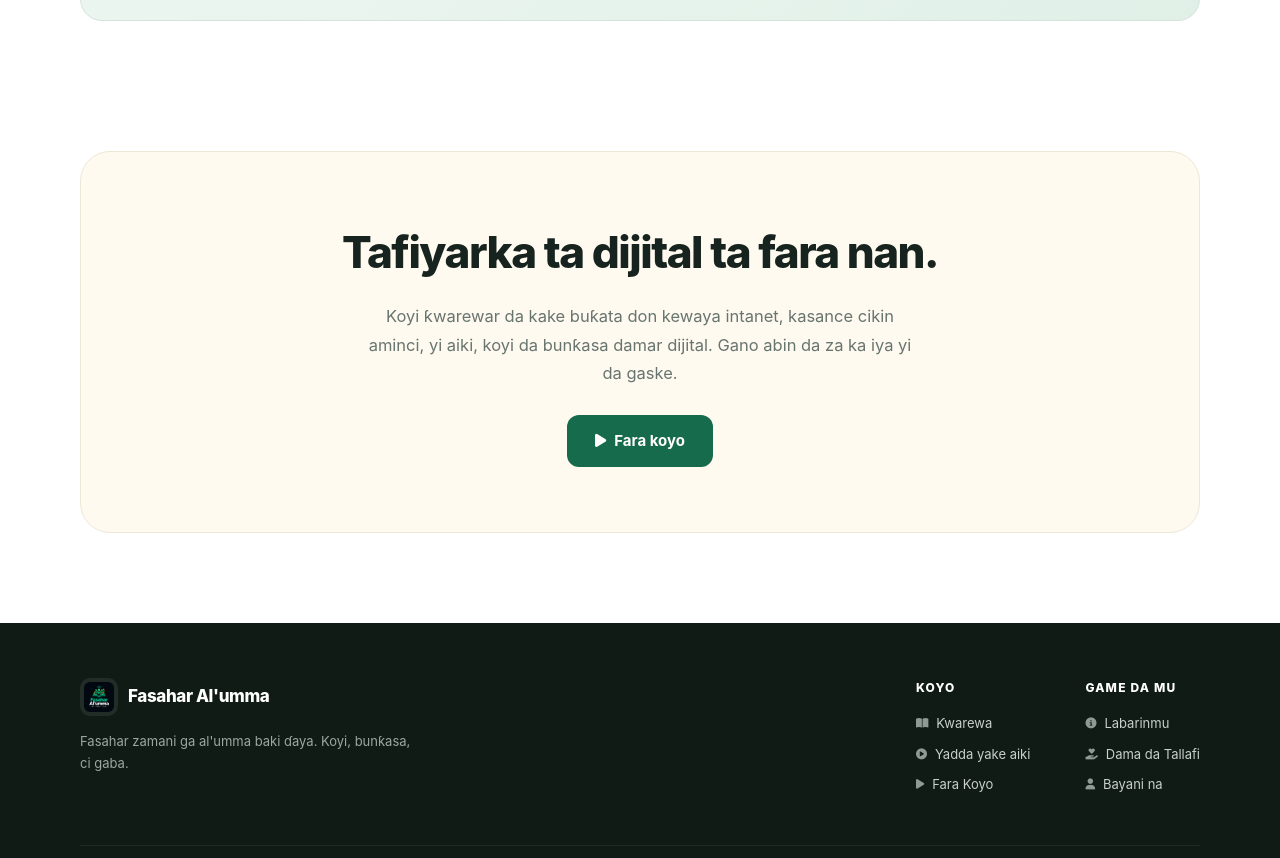
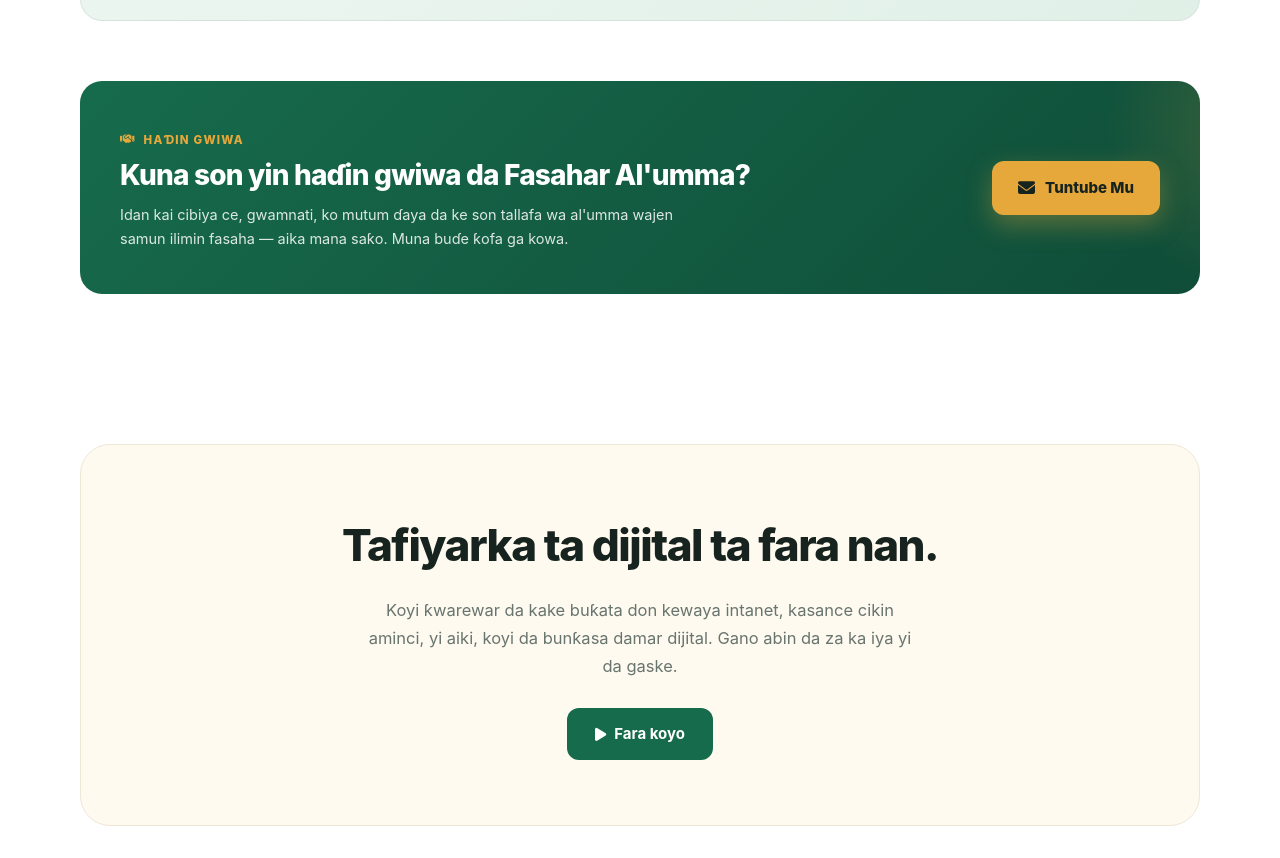
Before and after one commit to SadiqDev-stack/fasahar-al-umma, a plain HTML site: page index.html in a window 1280 px wide. Shown: the part 4861-5719 px from the top of the page. Drawn offline with Linux system fonts and the light colour scheme.

Commit message:
Move partnership section / add nav link

```diff
--- a/index.html
+++ b/index.html
@@ -1097,6 +1097,103 @@
       .download-box { padding: 26px 20px; gap: 20px; }
       .download-head { flex-direction: column; gap: 14px; }
       .download-btn { min-width: 100%; max-width: 100%; }
+    }
+
+    /* ============================================================
+       PARTNERSHIP
+       ============================================================ */
+    .partnership-section {
+      padding: 20px 0 60px;
+    }
+
+    .partnership-box {
+      background: linear-gradient(135deg, #176b4d 0%, #0f4d38 100%);
+      border-radius: var(--radius);
+      padding: 44px 40px;
+      color: #fff;
+      position: relative;
+      overflow: hidden;
+      display: flex;
+      align-items: center;
+      gap: 24px;
+      flex-wrap: wrap;
+      justify-content: space-between;
+    }
+
+    .partnership-box::before {
+      content: "";
+      position: absolute;
+      top: -50%; right: -20%;
+      width: 320px; height: 320px;
+      border-radius: 50%;
+      background: radial-gradient(circle, rgba(231,168,59,0.20), transparent 70%);
+      pointer-events: none;
+    }
+
+    .partnership-body { flex: 1; min-width: 260px; position: relative; }
+
+    .partnership-label {
+      display: inline-flex;
+      align-items: center;
+      gap: 8px;
+      font-size: 11.5px;
+      font-weight: 800;
+      color: var(--accent);
+      text-transform: uppercase;
+      letter-spacing: 1.2px;
+      margin-bottom: 10px;
+    }
+
+    .partnership-box h3 {
+      font-size: clamp(20px, 3vw, 28px);
+      font-weight: 800;
+      letter-spacing: -0.8px;
+      line-height: 1.2;
+      margin-bottom: 10px;
+      color: #fff;
+      position: relative;
+    }
+
+    .partnership-box p {
+      font-size: 14.5px;
+      color: rgba(255, 255, 255, 0.85);
+      line-height: 1.65;
+      max-width: 560px;
+      position: relative;
+    }
+
+    .partnership-btn {
+      display: inline-flex;
+      align-items: center;
+      gap: 10px;
+      min-height: 54px;
+      padding: 0 26px;
+      border-radius: var(--radius-sm);
+      background: var(--accent);
+      color: var(--dark);
+      font-weight: 800;
+      font-size: 15px;
+      text-decoration: none;
+      transition: all 0.2s;
+      flex-shrink: 0;
+      position: relative;
+      box-shadow: 0 10px 26px rgba(231, 168, 59, 0.35);
+      -webkit-tap-highlight-color: transparent;
+    }
+
+    .partnership-btn:hover {
+      background: var(--accent-dark);
+      transform: translateY(-2px);
+      box-shadow: 0 14px 32px rgba(231, 168, 59, 0.5);
+      color: var(--dark);
+    }
+
+    .partnership-btn:active { transform: scale(0.98); }
+    .partnership-btn i { font-size: 17px; }
+
+    @media (max-width: 640px) {
+      .partnership-box { padding: 32px 24px; flex-direction: column; align-items: flex-start; }
+      .partnership-btn { width: 100%; justify-content: center; }
     }
 
     /* ============================================================
@@ -1671,9 +1768,7 @@
 
     </div>
   </section>
-
-
-  <!-- ===== OPPORTUNITIES CTA ===== -->
+<!-- ===== OPPORTUNITIES CTA ===== -->
   <section>
     <div class="container">
       <div class="opps-cta reveal">
@@ -1736,6 +1831,30 @@
     </div>
   </section>
 
+  <!-- ===== PARTNERSHIP ===== -->
+  <section class="partnership-section">
+    <div class="container">
+      <div class="partnership-box reveal">
+        <div class="partnership-body">
+          <div class="partnership-label">
+            <i class="fa-solid fa-handshake"></i>
+            <span data-i18n="partner_label">Haɗin gwiwa</span>
+          </div>
+          <h3 data-i18n="partner_title">Kuna son yin haɗin gwiwa da Fasahar Al'umma?</h3>
+          <p data-i18n="partner_desc">Idan kai cibiya ce, gwamnati, ko mutum ɗaya da ke son tallafa wa al'umma wajen samun ilimin fasaha — aika mana saƙo. Muna buɗe ƙofa ga kowa.</p>
+        </div>
+
+        <a
+          href="mailto:sadiqmuh1321@gmail.com?subject=Partnership%20with%20Fasahar%20Al%27umma&body=Sannu%2C%0A%0ANa%20son%20yin%20ha%C6%97in%20gwiwa%20da%20Fasahar%20Al%27umma.%0A%0ASuna%3A%20%0A%C6%98ungiya%3A%20%0AManufa%3A%20%0A%0ANa%20gode."
+          class="partnership-btn"
+        >
+          <i class="fa-solid fa-envelope"></i>
+          <span data-i18n="partner_btn">Tuntube Mu</span>
+        </a>
+      </div>
+    </div>
+  </section>
+
   <!-- ===== FINAL CTA ===== -->
   <section class="cta">
     <div class="container">
@@ -1951,6 +2070,11 @@
         opps_desc: "Duba jerin damar da aka tabbatar — tallafin gwamnati, shirye-shiryen koyarwa, da sauransu. Koyi yadda ake gane dama ta gaskiya kafin ka aika komai.",
         opps_btn: "Duba Dama",
 
+        partner_label: "Haɗin gwiwa",
+        partner_title: "Kuna son yin haɗin gwiwa da Fasahar Al'umma?",
+        partner_desc: "Idan kai cibiya ce, gwamnati, ko mutum ɗaya da ke son tallafa wa al'umma wajen samun ilimin fasaha — aika mana saƙo. Muna buɗe ƙofa ga kowa.",
+        partner_btn: "Tuntube Mu",
+
         download_label: "Sauke Manhajar",
         download_title: "Sauke Fasahar Al'umma a wayarka",
         download_desc: "Yi amfani da manhajar a kowane lokaci, ko da ba ka da intanet. Kyauta gaba ɗaya.",
@@ -2103,6 +2227,10 @@
         chal_opt3: "🔑 Send the OTP",
         chal_result: "Good choice. Never share your OTP. Unexpected prizes and requests for sensitive information are common signs of a scam.",
 
+        partner_label: "Partnership",
+        partner_title: "Want to partner with Fasahar Al'umma?",
+        partner_desc: "If you're an organization, government body, or an individual who wants to help the community gain digital skills — send us a message. Our door is open.",
+        partner_btn: "Contact Us",
         opps_label: "Opportunities & Grants",
         opps_title: "Find grants and training programs",
         opps_desc: "Browse a verified list of opportunities — government grants, training programs, and more. Learn how to spot a real opportunity before you apply.",
```
